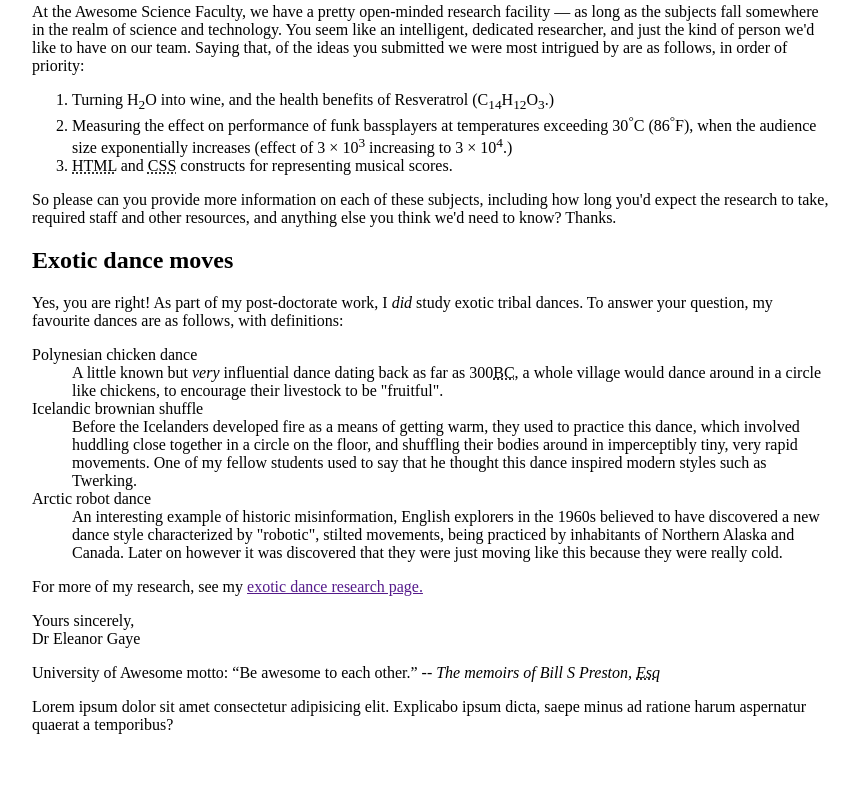
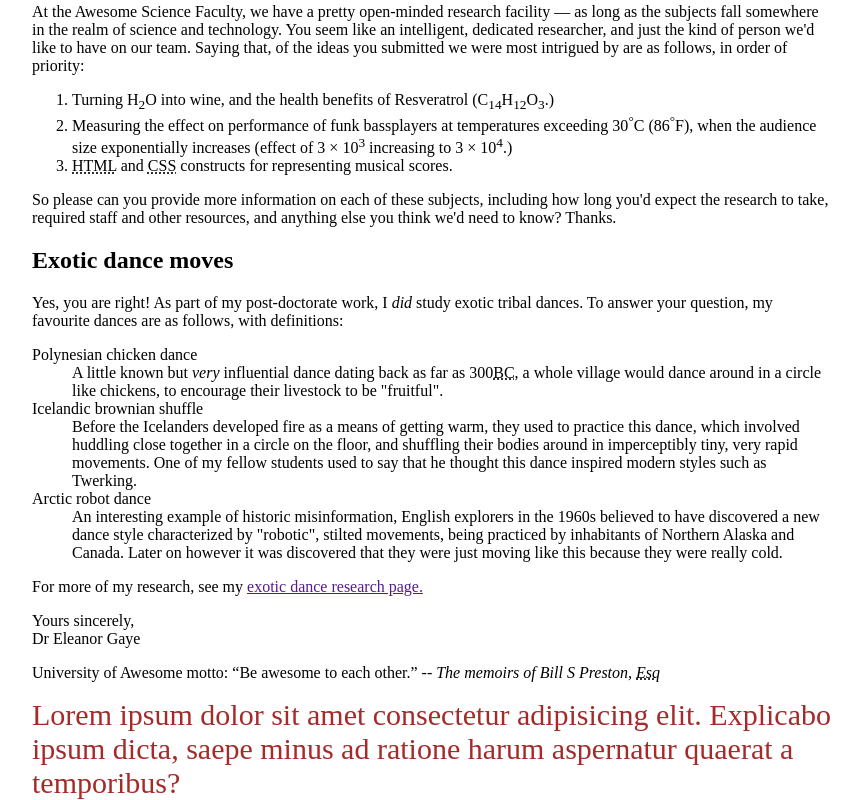
Before and after one commit to kate4ryabchuk/-GitHub, a plain HTML site: page index.html in a window 1280 px wide. Shown: the part 711-1511 px from the top of the page, without its empty margins (208-1069 px from the left). Before the commit the page ends 1445 px from the top, so only its background shows below. Drawn offline with Linux system fonts and the light colour scheme.

Commit message:
footer style

```diff
--- a/style.css
+++ b/style.css
@@ -10,3 +10,8 @@ body {
 .time-header {
     margin: 20px 0 20px 70%;
 }
+
+footer {
+    font-size: 30px;
+    color: brown;
+}
```
